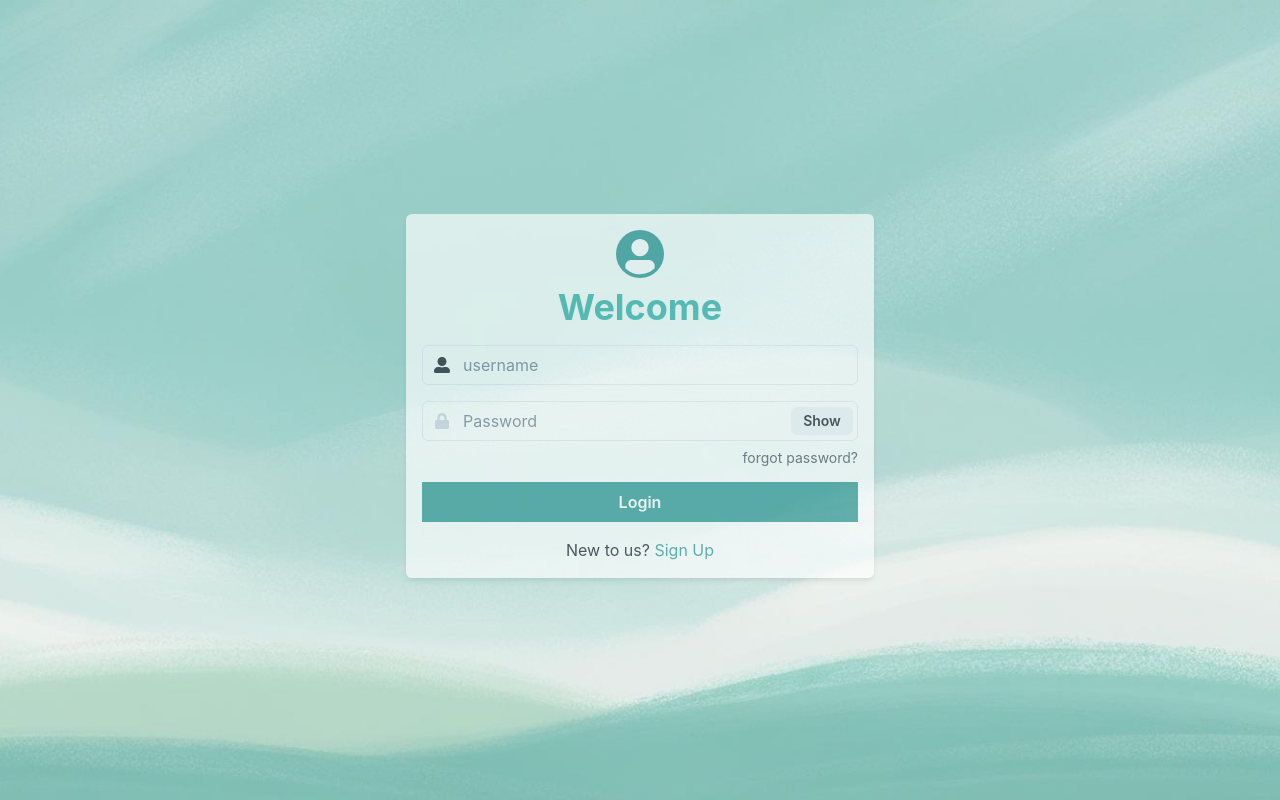
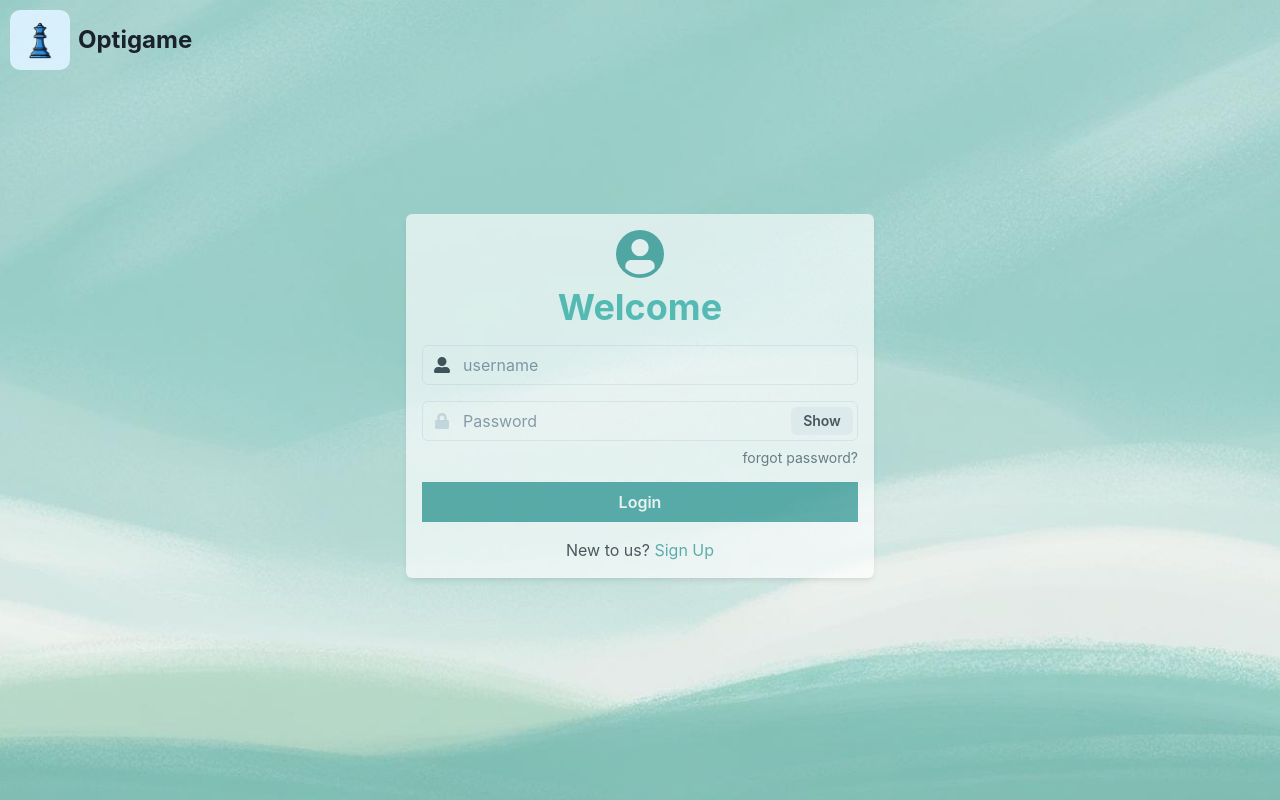
Before and after one commit to pinstripezebra/optigame_simple, a React (Vite) app in the folder optigame/: page /Login in a window 1280 px wide. Built offline with nearby package versions, Linux system fonts and the light colour scheme.

Commit message:
adding logo to login screen

```diff
--- a/optigame/src/pages/LoginSignup/Login.tsx
+++ b/optigame/src/pages/LoginSignup/Login.tsx
@@ -15,11 +15,15 @@ import {
   Button,
   FormHelperText,
   Link,
+  HStack,
+  Text,
+  Image,
 } from "@chakra-ui/react";
 import { FaUserAlt, FaLock } from "react-icons/fa";
 import api from "../../services/api-client";
 import { useUser } from "../../context/UserContext";
 import backgroundImage from "../../assets/background.jpg";
+import logo from "../../assets/chess_logo.jpg";
 
 export interface User {
   id: string;
@@ -64,6 +68,18 @@ const Login = () => {
       backgroundSize="cover" // Ensure the image covers the entire container
       backgroundPosition="center" // Center the image
     >
+      <Box position="absolute" top="0" left="0" padding="10px">
+        <HStack alignItems="center">
+          {/* Logo */}
+          <Image src={logo} boxSize="60px" borderRadius={10} />
+
+          {/* App Title */}
+          <Text fontSize="2xl" fontWeight="bold">
+        Optigame
+          </Text>
+        </HStack>
+      </Box>
+
       <Stack
         flexDir="column"
         mb="2"
```
Lines whose indentation alone changed are shown as unchanged.
